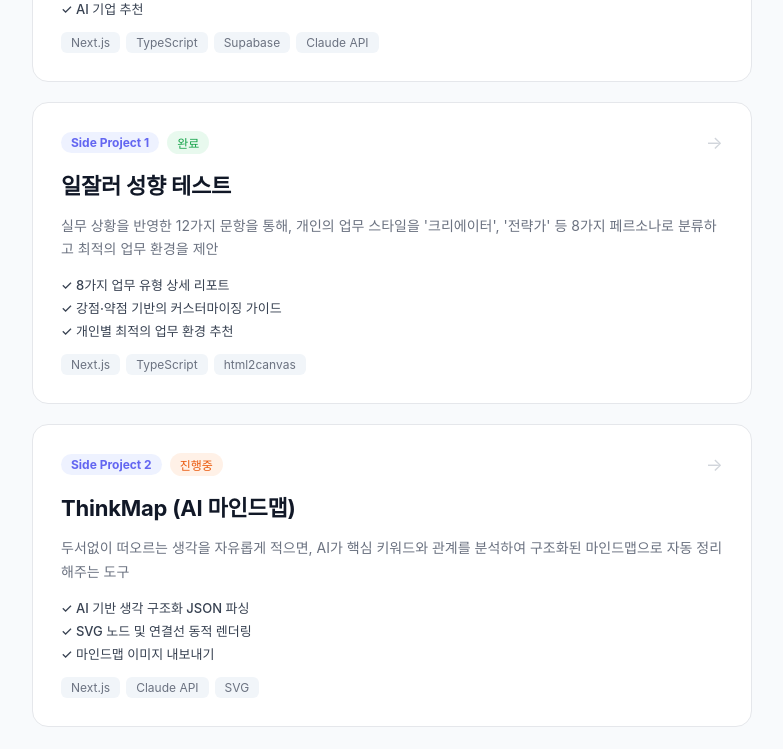
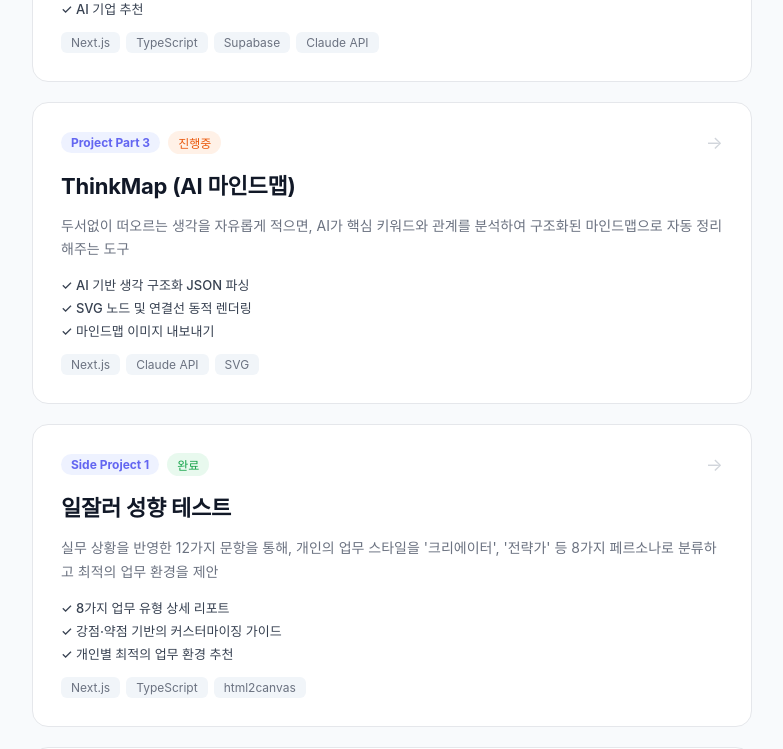
Before and after one commit to ZetGar/DevPlayground, a Next.js app: page / in a window 1280 px wide. Shown: the part 1300-2049 px from the top of the page, without its empty margins (248-1031 px from the left). Built offline with nearby package versions, Linux system fonts and the light colour scheme.

Commit message:
Update projects.ts

```diff
--- a/app/data/projects.ts
+++ b/app/data/projects.ts
@@ -32,6 +32,20 @@ export const projects = [
     outputs: ["합격 패턴 분석", "커리어 방향 가이드", "AI 기업 추천"],
     color: "emerald",
   },
+    {
+    number: "Project Part 3",
+    title: "ThinkMap (AI 마인드맵)",
+    description: "두서없이 떠오르는 생각을 자유롭게 적으면, AI가 핵심 키워드와 관계를 분석하여 구조화된 마인드맵으로 자동 정리해주는 도구",
+    status: "진행중" as const,
+    tags: ["Next.js", "Claude API", "SVG"],
+    path: "/think-map",
+    outputs: [
+      "AI 기반 생각 구조화 JSON 파싱",
+      "SVG 노드 및 연결선 동적 렌더링",
+      "마인드맵 이미지 내보내기"
+    ],
+    color: "indigo",
+  },
   {
     number: "Side Project 1",
     title: "일잘러 성향 테스트",
@@ -47,31 +61,17 @@ export const projects = [
     color: "violet",
   },
   {
-    number: "Side Project 2",
-    title: "ThinkMap (AI 마인드맵)",
-    description: "두서없이 떠오르는 생각을 자유롭게 적으면, AI가 핵심 키워드와 관계를 분석하여 구조화된 마인드맵으로 자동 정리해주는 도구",
+    number: "Side Project 3",
+    title: "일잘러 생산성 툴킷",
+    description: "자주 쓰는 명령어와 템플릿을 관리하는 '치트시트'와 업무의 우선순위를 시각화하는 '아이젠하워 매트릭스'를 통합한 생산성 향상 도구",
     status: "진행중" as const,
-    tags: ["Next.js", "Claude API", "SVG"],
-    path: "/think-map",
+    tags: ["Next.js", "Supabase Auth", "dnd-kit"],
+    path: "/productivity-kit",
     outputs: [
-      "AI 기반 생각 구조화 JSON 파싱",
-      "SVG 노드 및 연결선 동적 렌더링",
-      "마인드맵 이미지 내보내기"
+      "사용자별 커스텀 치트시트 저장소",
+      "드래그 앤 드롭 업무 우선순위 관리",
+      "기기 간 실시간 데이터 동기화"
     ],
-    color: "indigo",
+    color: "sky",
   },
-  // {
-  //   number: "Side Project 3",
-  //   title: "일잘러 생산성 툴킷",
-  //   description: "자주 쓰는 명령어와 템플릿을 관리하는 '치트시트'와 업무의 우선순위를 시각화하는 '아이젠하워 매트릭스'를 통합한 생산성 향상 도구",
-  //   status: "기획" as const,
-  //   tags: ["Next.js", "Supabase Auth", "dnd-kit"],
-  //   path: "/productivity-kit",
-  //   outputs: [
-  //     "사용자별 커스텀 치트시트 저장소",
-  //     "드래그 앤 드롭 업무 우선순위 관리",
-  //     "기기 간 실시간 데이터 동기화"
-  //   ],
-  //   color: "sky",
-  // },
 ];
--- /dev/null
+++ b/app/productivity-kit/page.tsx
@@ -0,0 +1,9 @@
+"use client";
+
+export default function page() {
+  return (
+    <div>
+      ProductivityKit ~ing
+    </div>
+  );
+}
```
